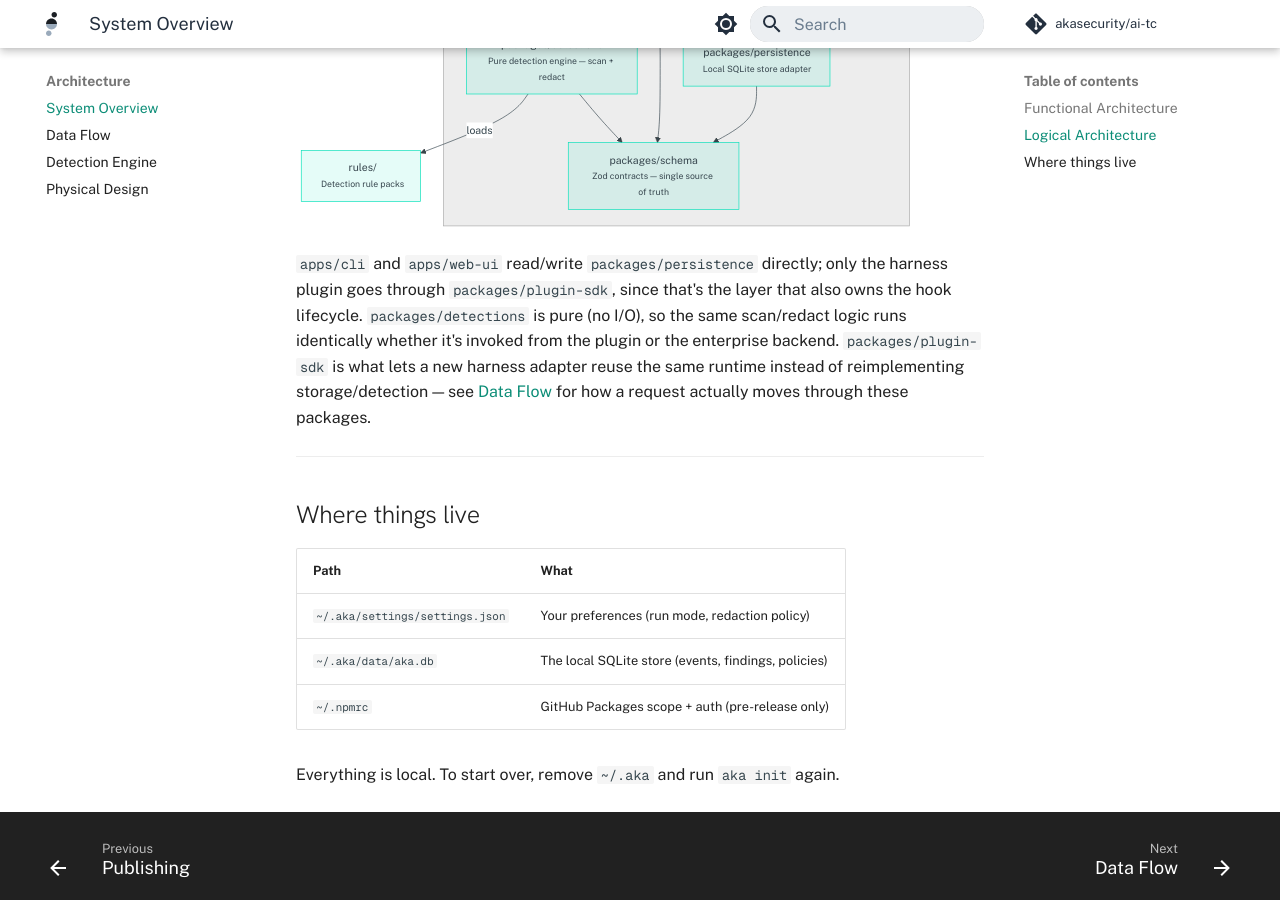
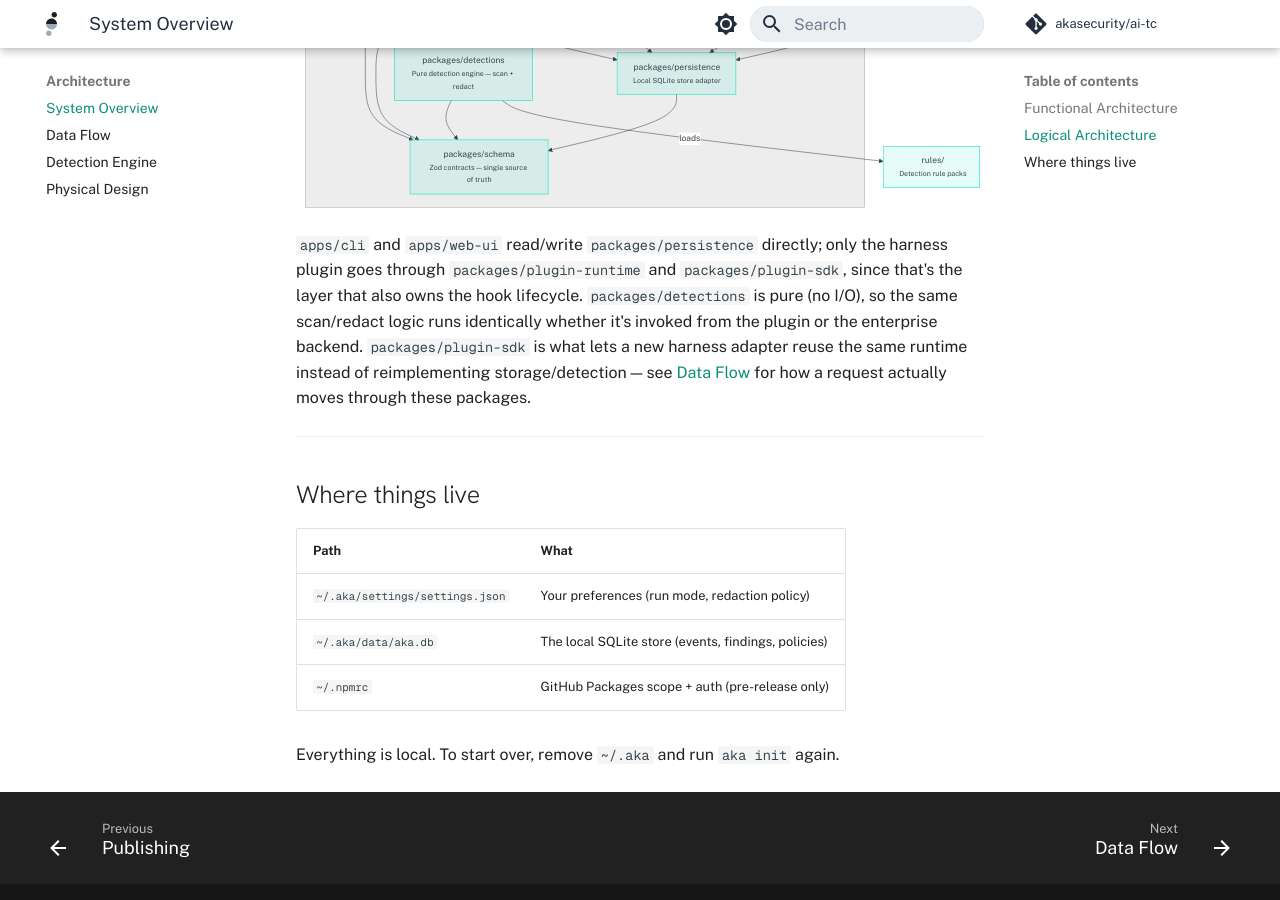
Before and after one commit to akasecurity/ai-tc-docs, an MkDocs documentation site: the page built from docs/architecture/overview.md, in a window 1280 px wide and 900 px high, scrolled down 1575 px. Built offline with MkDocs 1.6.1 and Material for MkDocs 9.7.7, drawn with Linux system fonts in a browser that asks for light colours; comment, search, counter and statistics services are not loaded.

Commit message:
docs(architecture): add the missing plugin-runtime edge (#7)
The logical-architecture diagram showed the plugin depending only on
plugin-sdk. Per the dependency graph the plugin depends on BOTH
plugin-runtime and plugin-sdk, and plugin-runtime itself depends on
plugin-sdk, persistence, and schema — none of which the diagram carried.

Adds the plugin-runtime node and those four edges. cli and web-ui keep
reading persistence directly, which is what they actually do.

````diff
--- a/docs/architecture/overview.md
+++ b/docs/architecture/overview.md
@@ -81,6 +81,7 @@ flowchart TD
     end
 
     subgraph runtime["Shared runtime"]
+        pluginRuntime["packages/plugin-runtime<br/><small>Hook wiring the plugin runs on</small>"]
         sdk["packages/plugin-sdk<br/><small>Adapter interface + runtime lifecycle</small>"]
         detections["packages/detections<br/><small>Pure detection engine — scan + redact</small>"]
         persistence["packages/persistence<br/><small>Local SQLite store adapter</small>"]
@@ -89,7 +90,11 @@ flowchart TD
 
     rules["rules/<br/><small>Detection rule packs</small>"]
 
+    plugin --> pluginRuntime
     plugin --> sdk
+    pluginRuntime --> sdk
+    pluginRuntime --> persistence
+    pluginRuntime --> schema
     sdk --> detections
     sdk --> persistence
     cli --> persistence
@@ -101,8 +106,9 @@ flowchart TD
 ```
 
 `apps/cli` and `apps/web-ui` read/write `packages/persistence` directly; only
-the harness plugin goes through `packages/plugin-sdk`, since that's the layer
-that also owns the hook lifecycle. `packages/detections` is pure (no I/O), so the same scan/redact logic runs
+the harness plugin goes through `packages/plugin-runtime` and
+`packages/plugin-sdk`, since that's the layer that also owns the hook lifecycle.
+`packages/detections` is pure (no I/O), so the same scan/redact logic runs
 identically whether it's invoked from the plugin or the enterprise backend.
 `packages/plugin-sdk` is what lets a new harness adapter reuse the same runtime
 instead of reimplementing storage/detection — see [Data Flow](data-flow.md) for
````
